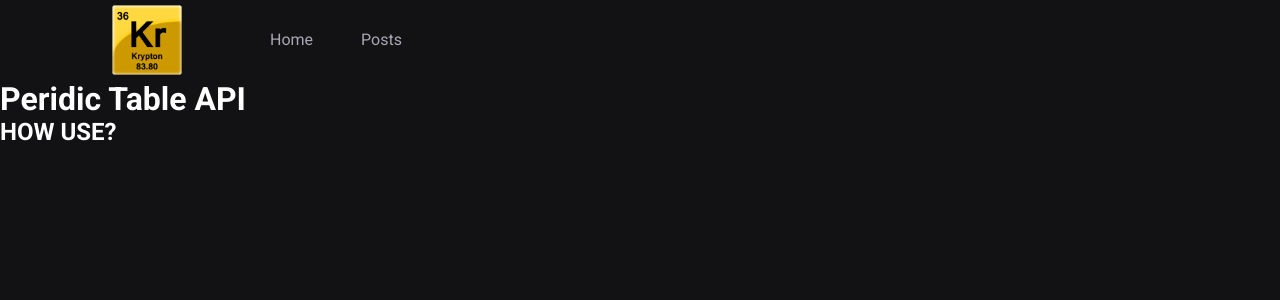
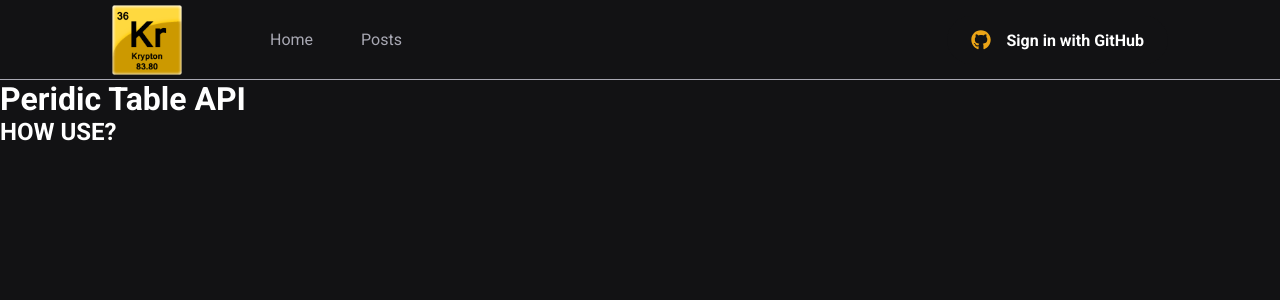
Before and after one commit to PhilipeAnderson/apiperiodictable, a Next.js app in the folder frontend/: page / in a window 1280 px wide. Shown: the top 300 px of the page. Built offline with nearby package versions, Linux system fonts and the light colour scheme.

Commit message:
Finished styles components/Header with button of Login GitHub {frontend}

```diff
--- a/frontend/package.json
+++ b/frontend/package.json
@@ -11,6 +11,7 @@
     "next": "12.0.8",
     "react": "17.0.2",
     "react-dom": "17.0.2",
+    "react-icons": "^4.3.1",
     "sass": "^1.49.0"
   },
   "devDependencies": {
--- a/frontend/src/components/Header/index.tsx
+++ b/frontend/src/components/Header/index.tsx
@@ -1,4 +1,6 @@
+import { SignInButton } from '../SignInButton';
 import Image from 'next/image';
+
 import styles from './styles.module.scss';
 
 export function Header() {
@@ -15,6 +17,8 @@
           <a href="">Home</a>
           <a href="">Posts</a>
         </nav>
+
+        <SignInButton />
       </div>
     </header>
   )
--- a/frontend/src/components/Header/styles.module.scss
+++ b/frontend/src/components/Header/styles.module.scss
@@ -1,6 +1,6 @@
 .headerContainer {
   height: 5rem;
-  border-bottom: 1px solid var(--gray-800);
+  border-bottom: 1px solid var(--gray-300);
 
 }
 
--- /dev/null
+++ b/frontend/src/components/SignInButton/index.tsx
@@ -0,0 +1,21 @@
+import { FaGithub} from 'react-icons/fa';
+import { FiX } from 'react-icons/fi';
+
+import styles from './styles.module.scss';
+
+const isUserLoggedIn = false;
+
+export function SignInButton() {
+  return isUserLoggedIn ? (
+    <button type="button" className={ styles.signInButton }>
+      <FaGithub color="#04d361"/>
+      Philipe Anderson
+      <FiX color="#737380" className={ styles.closeIcon } />
+    </button>
+  ) : (
+    <button type="button" className={ styles.signInButton }>
+      <FaGithub color="#eba417"/>
+      Sign in with GitHub
+    </button>
+  )
+}
--- /dev/null
+++ b/frontend/src/components/SignInButton/styles.module.scss
@@ -0,0 +1,34 @@
+.signInButton {
+  height: 3rem;
+  border-radius: 3rem;
+  background: var(--gray-900);
+  border: 0;
+  padding: 0 1.5rem;
+
+  display: flex;
+  align-items: center;
+  justify-content: center;
+
+  color: var(--white);
+  font-weight: bold;
+
+  svg {
+    width: 20px;
+    height: 20px;
+  }
+
+  svg:first-child {
+    margin-right: 1rem;
+  }
+
+  svg.closeIcon {
+    margin-left: 1rem;
+  }
+
+  transition: filter 0.2s;
+
+  &:hover {
+    filter: brightness(0.8);
+  }
+
+}
```
Also changed, not shown: 1 other file (tests, documents, lock files or other folders).
